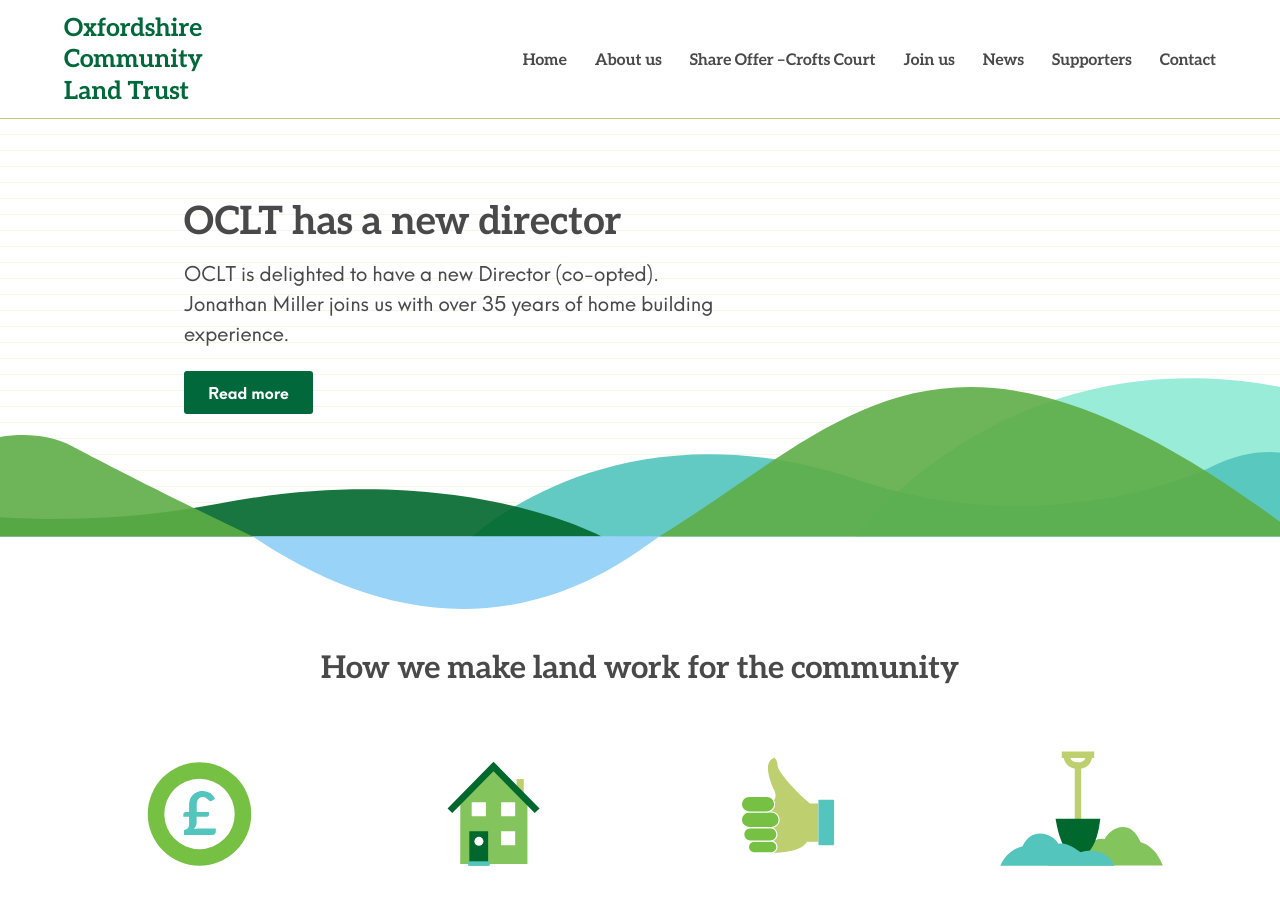
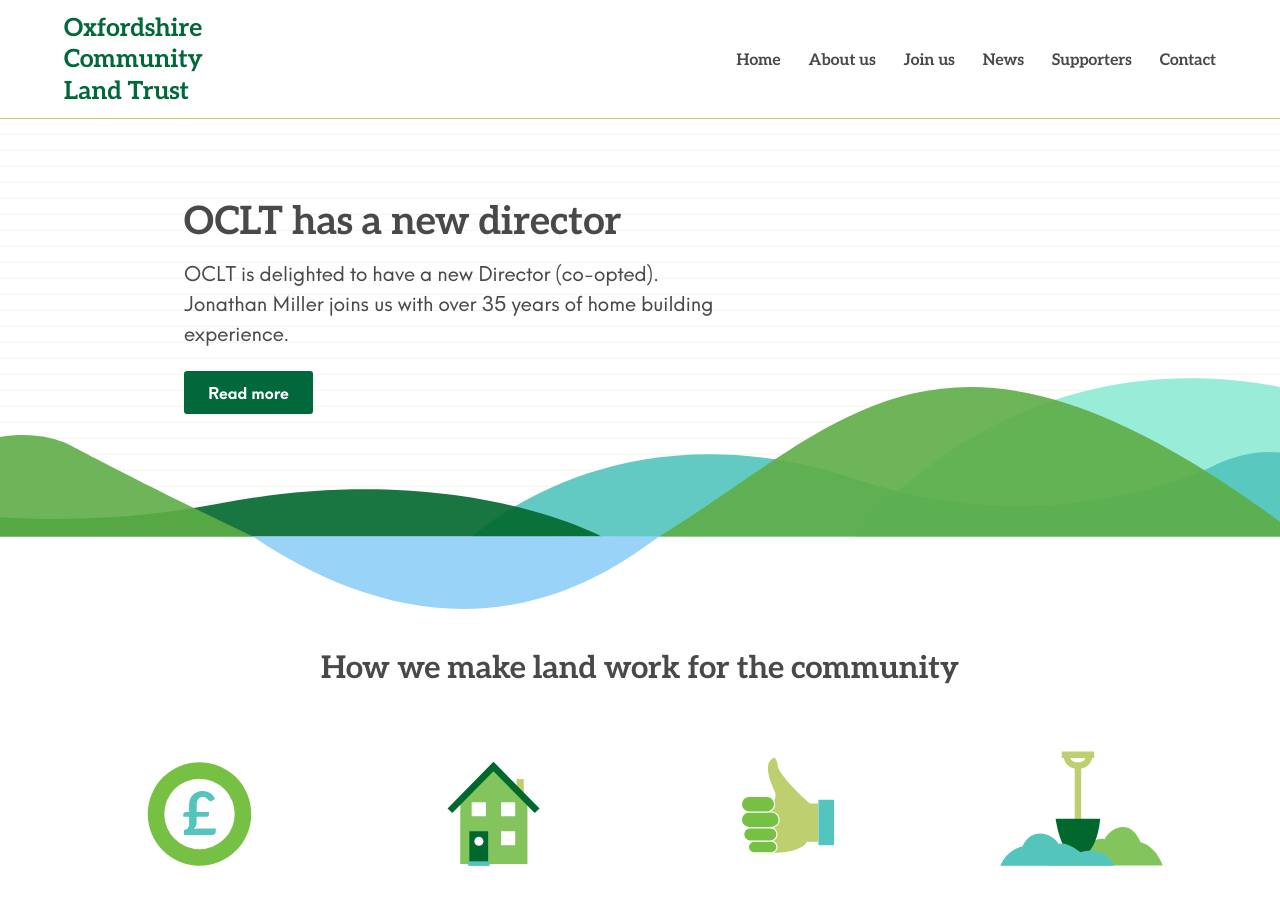
Before and after one commit to johnpuddephatt/oclt, a Jekyll site: the page built from _pages/index.md, in a window 1280 px wide and 900 px high. Built offline with Jekyll 4.4.1, drawn with Linux system fonts in a browser that asks for light colours.

Commit message:
Updated Navigation

```diff
--- a/_data/navigation.yml
+++ b/_data/navigation.yml
@@ -7,7 +7,7 @@
 header_menu:
 - page: pages/index.md
 - page: pages/about.md
-- page: pages/crofts-court.md
+- page: pages/projects.md
 - page: pages/support-us.md
 - page: pages/news.md
 - page: pages/supporters.md
```
